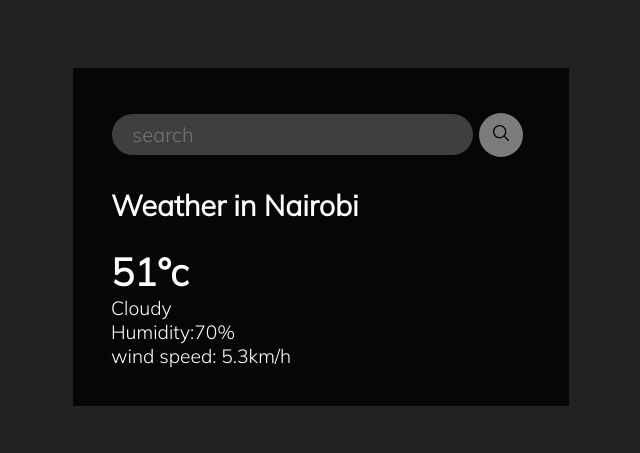
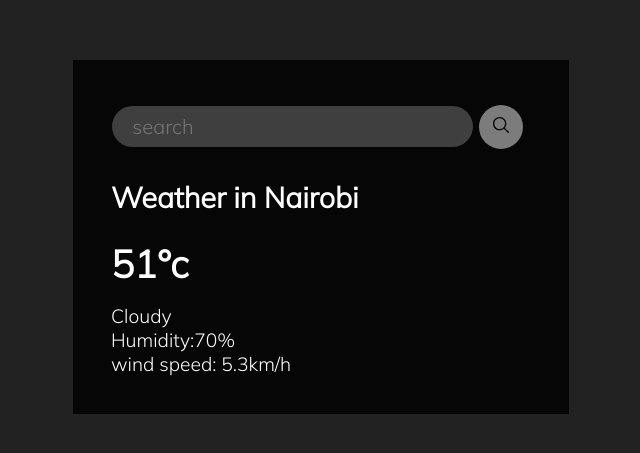
Before and after one commit to ahmed-abdi1991/Phase-1-project, a plain HTML site: page index.html in a window 1280 px wide. Shown: the part 163-616 px from the top of the page, without its empty margins (319-959 px from the left). Drawn offline with Linux system fonts and the light colour scheme.

Commit message:
h1.temp styling

```diff
--- a/style.css
+++ b/style.css
@@ -51,4 +51,8 @@ input.search-bar {
 }
 h1.temp {
   margin: 0;
+  margin-bottom: 0.4em;
  }
+ .description {
+  text-transform: capitalize;
+ }
```
